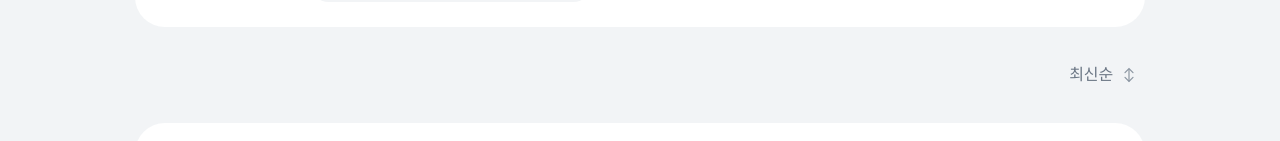
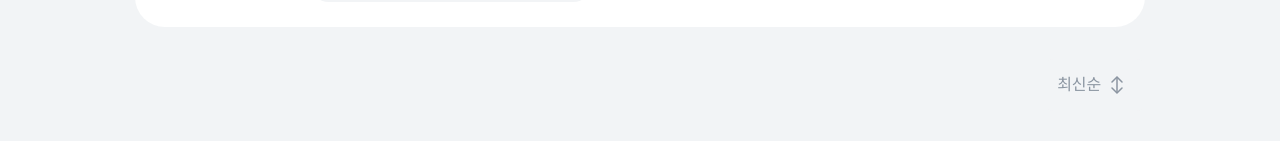
Before and after one commit to codeit-team2/FE, a Next.js app: page /review in a window 1280 px wide. Shown: the part 623-764 px from the top of the page. Built offline with nearby package versions, Linux system fonts and the light colour scheme; a web font is replaced by a local one.

Commit message:
feat: tap, chipTap, dropdown hover시 색상 넣기, dropdown itemTrigger와 click시 itemValue값이 다를때 text-black설정, Dropdown IcChevron2개  next/image -> svg컴포넌트로 구현

```diff
--- a/src/components/ChipTap/index.tsx
+++ b/src/components/ChipTap/index.tsx
@@ -22,9 +22,10 @@ export default function ChipTap() {
       <div className="mb-8 flex w-full justify-center gap-6 overflow-x-auto md:mb-16 md:gap-8">
         {MockDatas.map((data: ChipTapType, index: number) => (
           <Button
-            className="px-20"
+            // className={`px-20 hover:bg-neutral-100`}
+            className={`px-20 ${index !== selectedIndex && 'hover:bg-neutral-100 hover:text-neutral-600'}`}
             key={index}
-            variant={'chip'}
+            variant="chip"
             onClick={() => handleMoveToDetailTap(index)}
             selected={index === selectedIndex}
           >
--- a/src/components/MakeClub/Modal/index.tsx
+++ b/src/components/MakeClub/Modal/index.tsx
@@ -96,7 +96,6 @@ export default function MakeClubModal({ trigger }: Props) {
                         items={['러닝', '등산', '배드민턴', '헬스']}
                         icon="icons/ic-chevron-down.svg"
                         itemTrigger="카테고리를 선택해주세요"
-                        type="makeClub"
                         isSubmitted={isSubmitCheck}
                       />
                     </div>
@@ -107,7 +106,6 @@ export default function MakeClubModal({ trigger }: Props) {
                         items={['중랑구', '광진구', '용산구', '을지로3가']}
                         icon="icons/ic-chevron-down.svg"
                         itemTrigger="지역을 선택해주세요"
-                        type="makeClub"
                         isSubmitted={isSubmitCheck}
                       />
                     </div>
--- /dev/null
+++ b/src/components/common/Dropdown/IcChevronDown.tsx
@@ -0,0 +1,26 @@
+interface IcChevronDownProps {
+  className?: string;
+}
+
+export default function IcChevronDown({ className }: IcChevronDownProps) {
+  return (
+    <svg
+      width="32"
+      height="32"
+      viewBox="0 0 32 32"
+      fill="none"
+      xmlns="http://www.w3.org/2000/svg"
+      className={className} // Pass className for potential styling
+    >
+      <g id="ic_32px">
+        <path
+          id="Vector 1843"
+          d="M10 14L16 20L22 14"
+          stroke="currentColor" // Use currentColor for stroke
+          strokeWidth="1.5"
+          strokeLinecap="round"
+        />
+      </g>
+    </svg>
+  );
+}
--- /dev/null
+++ b/src/components/common/Dropdown/IcChevronUpdown.tsx
@@ -0,0 +1,34 @@
+interface IcChevronUpdown {
+  className?: string;
+}
+
+export default function IcChevronUpdown({ className }: IcChevronUpdown) {
+  return (
+    <svg
+      width="32"
+      height="32"
+      viewBox="0 0 12 20"
+      fill="none"
+      xmlns="http://www.w3.org/2000/svg"
+      className={className}
+    >
+      <g id="Group 33919">
+        <path
+          id="Vector 1843"
+          d="M1 13L6 18L11 13"
+          stroke="currentColor"
+          stroke-width="1.5"
+          stroke-linecap="round"
+        />
+        <path
+          id="Vector 1844"
+          d="M11 7L6 2L1 7"
+          stroke="currentColor"
+          stroke-width="1.5"
+          stroke-linecap="round"
+        />
+        <path id="Vector 1845" d="M6 18V2.5" stroke="currentColor" stroke-width="1.5" />
+      </g>
+    </svg>
+  );
+}
--- a/src/components/common/Dropdown/index.tsx
+++ b/src/components/common/Dropdown/index.tsx
@@ -3,6 +3,8 @@ import React, { useEffect, useRef, useState } from 'react';
 import Image from 'next/image';
 
 import Calendar from '@/components/common/Calendar';
+import IcChevronDown from '@/components/common/Dropdown/IcChevronDown';
+import IcChevronUpdown from '@/components/common/Dropdown/IcChevronUpdown';
 
 const DROPDOWN_ERROR_MSG = {
   category: {
@@ -16,10 +18,9 @@ const DROPDOWN_ERROR_MSG = {
 interface DropdownProps {
   id?: 'category' | 'location';
   items?: string[];
-  icon: string;
+  icon?: string;
   isUpDown?: boolean;
   itemTrigger: string;
-  type?: string;
   isSubmitted?: boolean;
 }
 
@@ -29,12 +30,13 @@ export default function Dropdown({
   icon,
   isUpDown,
   itemTrigger = 'Open',
-  type = 'default',
   isSubmitted,
 }: DropdownProps) {
   const [isOpen, setIsOpen] = useState(false);
   const [itemValue, setItemValue] = useState<string | null>(itemTrigger);
   const [errorMessage, setErrorMessage] = useState<string | null>();
+
+  const isSelectedValue = itemValue !== itemTrigger;
 
   const dropdownRef = useRef<HTMLDivElement>(null);
 
@@ -81,7 +83,7 @@ export default function Dropdown({
     <div ref={dropdownRef} className="relative z-10">
       <button
         onClick={toggleDropdown}
-        className={`${type === 'default' ? 'relative flex items-center truncate text-body-2M text-neutral-500 md:text-body-1M' : 'relative flex w-full items-center justify-between truncate rounded-sm bg-neutral-50 px-12 py-10 text-body-2M text-neutral-400 md:text-body-1M'}`}
+        className={`${isSelectedValue && '!text-black'} relative flex w-full items-center justify-between truncate rounded-sm bg-neutral-50 px-12 py-10 text-body-2M text-neutral-400 hover:text-primary-300 md:text-body-1M`}
         type="button"
       >
         {itemValue}
@@ -96,7 +98,11 @@ export default function Dropdown({
             />
           )}
           <div className="relative h-32 w-32">
-            <Image src={icon} alt="ic-chevron-down" fill className={isUpDown ? 'px-11 py-8' : ''} />
+            {isUpDown ? (
+              <IcChevronUpdown className="px-10 py-4" />
+            ) : (
+              <IcChevronDown className={`${isSelectedValue && 'animate-halfTurn'}`} />
+            )}
           </div>
         </div>
       </button>
@@ -109,7 +115,7 @@ export default function Dropdown({
               <div
                 key={index}
                 onClick={handleItemClick}
-                className={`${type === 'default' ? 'my-4 flex cursor-pointer items-center justify-center py-7 hover:rounded-full hover:bg-primary-50' : 'flex w-full cursor-pointer items-center justify-center px-10 py-12 hover:rounded-full hover:bg-primary-50'}`}
+                className="flex w-full cursor-pointer items-center justify-center px-10 py-12 hover:rounded-full hover:bg-primary-50"
               >
                 {item}
               </div>
--- a/src/components/common/MainLayout/index.tsx
+++ b/src/components/common/MainLayout/index.tsx
@@ -5,5 +5,9 @@ interface MainLayoutrProps {
 }
 
 export default function MainLayout({ children }: MainLayoutrProps) {
-  return <div className="h-full bg-neutral-50 px-12 pt-20 md:px-135 md:pt-32">{children}</div>;
+  return (
+    <div className="h-full bg-neutral-50 px-12 pt-20 md:px-135 md:pt-32">
+      <div className="mx-auto max-w-screen-lg">{children}</div>
+    </div>
+  );
 }
--- a/src/components/common/Tap/index.tsx
+++ b/src/components/common/Tap/index.tsx
@@ -11,7 +11,8 @@ export default function Tap() {
   ];
 
   const selectedFont = 'md:text-heading-1M text-heading-2M';
-  const notSelectedFont = 'md:text-heading-1M text-neutral-500 text-heading-2M';
+  const notSelectedFont =
+    'md:text-heading-1M text-neutral-500 text-heading-2M hover:text-primary-300';
 
   const [selectedIndex, setSelectedIndex] = useState<number>(0);
   const [indicatorStyle, setIndicatorStyle] = useState({ width: 0, left: 0 });
--- a/src/pages/bookmark/index.tsx
+++ b/src/pages/bookmark/index.tsx
@@ -43,6 +43,7 @@ export default function Bookmark() {
             items={['마감임박', '참여 인원순']}
             icon="/icons/ic-chevron-updown.svg"
             itemTrigger="마감임박"
+            isUpDown
           />
         </div>
         <div className="flex flex-col gap-20">
--- a/src/pages/index.tsx
+++ b/src/pages/index.tsx
@@ -21,6 +21,7 @@ export default function Main() {
     <>
       <GNB />
       <MainLayout>
+        <div className="mx-auto max-w-screen-lg">
           <Banner
             mainTitle={
               <>
@@ -36,22 +37,15 @@ export default function Main() {
           </div>
           <ChipTap />
 
-        <div className="mx-auto max-w-screen-lg">
           <div className="mb-32 flex justify-between">
             <div className="flex gap-8 md:gap-12">
               <Dropdown
                 items={['중랑구', '광진구', '용산구', '을지로3가']}
-                icon="icons/ic-chevron-down.svg"
                 itemTrigger="지역선택"
               />
               <Dropdown icon="icons/ic-chevron-down.svg" itemTrigger="날짜선택" />
             </div>
-            <Dropdown
-              items={['마감임박', '참여 인원순']}
-              icon="/icons/ic-chevron-updown.svg"
-              itemTrigger="마감임박"
-              isUpDown
-            />
+            <Dropdown items={['마감임박', '참여 인원순']} itemTrigger="마감임박" isUpDown />
           </div>
           <MakeClubModal trigger="plus" />
           <div className="flex flex-col gap-20">
--- a/tailwind.config.ts
+++ b/tailwind.config.ts
@@ -238,9 +238,9 @@ const config = {
           from: { height: 'var(--radix-accordion-content-height)' },
           to: { height: '0' },
         },
-        spins: {
+        halfTurn: {
           from: { transform: 'rotate(0deg)' },
-          to: { transform: 'rotate(360deg)' },
+          to: { transform: 'rotate(180deg)' },
         },
         fillHeart: {
           '0%': { transform: 'scale(0)' },
@@ -257,7 +257,7 @@ const config = {
       animation: {
         'accordion-down': 'accordion-down 0.2s ease-out',
         'accordion-up': 'accordion-up 0.2s ease-out',
-        spins: 'spin 2s linear 2',
+        halfTurn: 'halfTurn 300ms linear forwards',
         fillHeart: 'fillHeart 300ms ease-in-out',
         pulseSmall: 'pulseSmall 300ms ease-in-out',
       },
```
Lines whose indentation alone changed are shown as unchanged.
